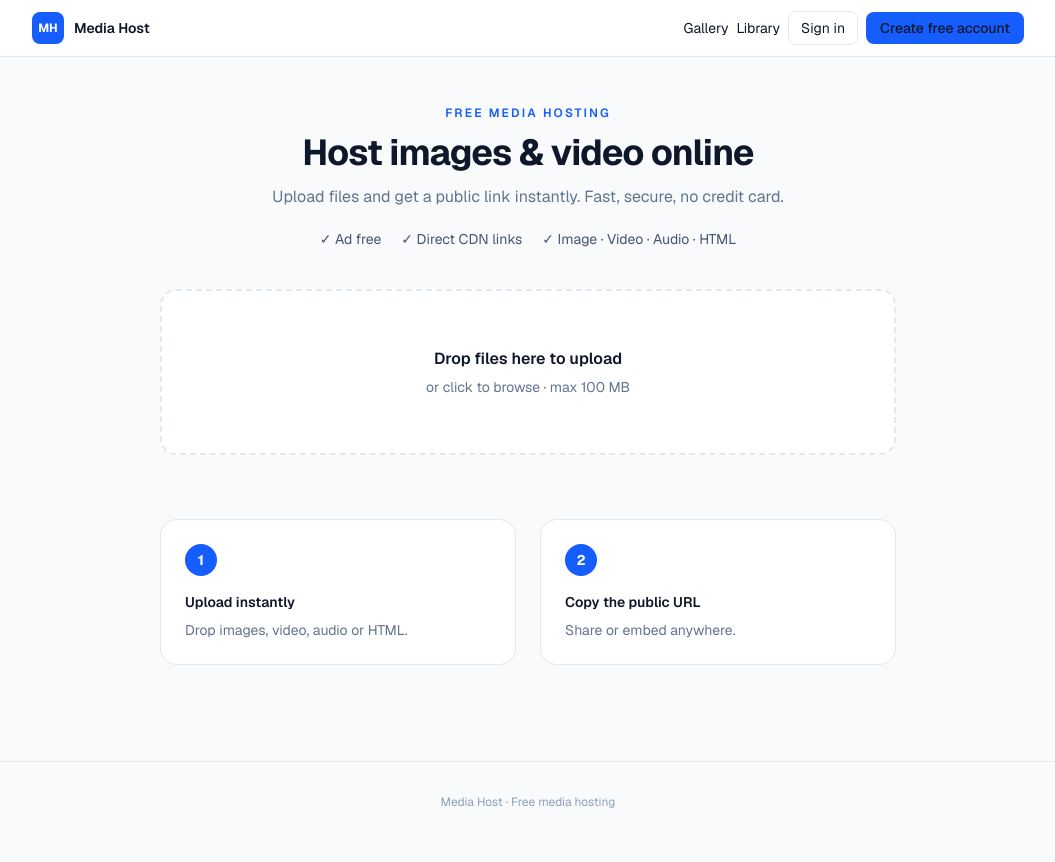
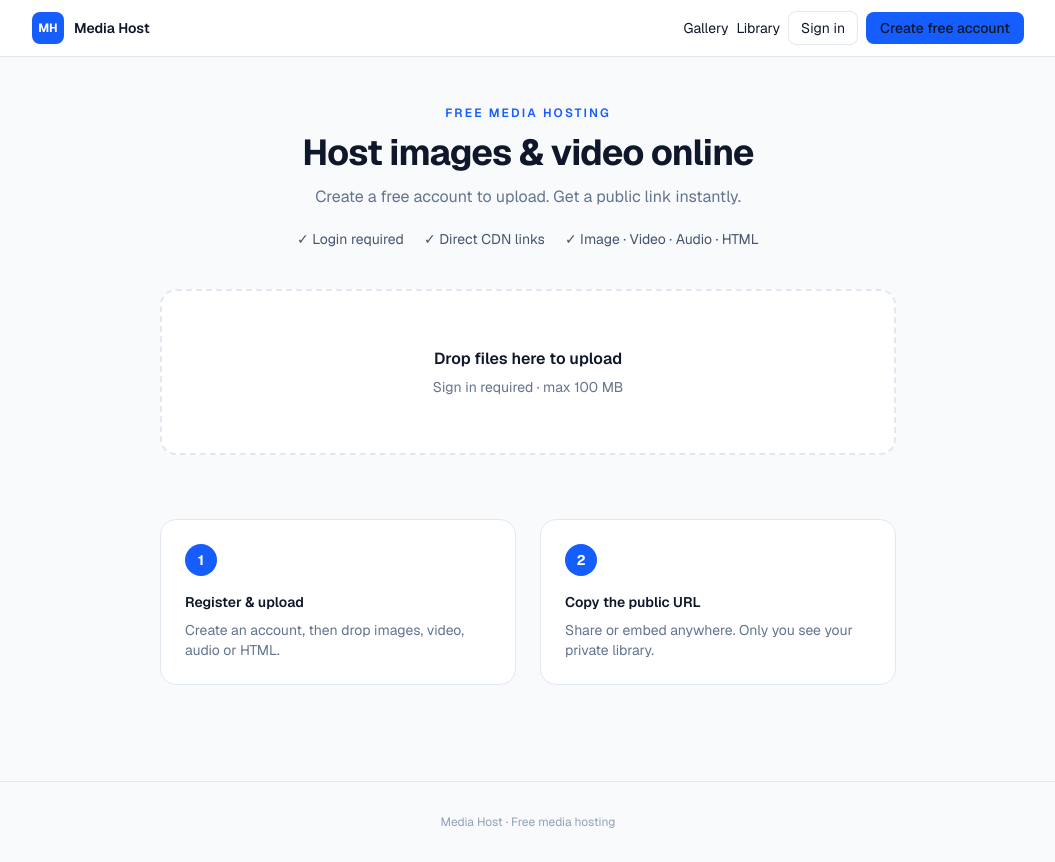
Before and after one commit to BluHExH/media-host, a Next.js app: page / in a window 1280 px wide. Shown: the whole page, without its empty margins (112-1167 px from the left). Built offline with nearby package versions, Linux system fonts and the light colour scheme.

Commit message:
Home: block upload without login token

```diff
--- a/src/app/page.tsx
+++ b/src/app/page.tsx
@@ -1,9 +1,10 @@
 "use client";
 import { useState, useRef, useCallback } from "react";
 import Link from "next/link";
+
 type Uploaded = { url: string; name: string; contentType: string; size: number };
 const TK = "media_host_token";
-const PK = "media_host_pass";
+
 export default function HomePage() {
   const [dragOver, setDragOver] = useState(false);
   const [uploading, setUploading] = useState(false);
@@ -12,44 +13,79 @@ export default function HomePage() {
   const [error, setError] = useState("");
   const [copied, setCopied] = useState<string | null>(null);
   const ref = useRef<HTMLInputElement>(null);
+
   const headers = useCallback(() => {
     const h: Record<string, string> = {};
     if (typeof window === "undefined") return h;
-    const p = localStorage.getItem(PK) || "";
     const t = localStorage.getItem(TK) || "";
-    if (p) h["x-password"] = p;
     if (t) h["x-auth-token"] = t;
     return h;
   }, []);
+
   const upload = async (list: FileList | null) => {
     if (!list?.length) return;
-    setError(""); setUploading(true);
+    const t = typeof window !== "undefined" ? localStorage.getItem(TK) || "" : "";
+    if (!t) {
+      setError("Sign in required to upload. Create a free account first.");
+      return;
+    }
+    setError("");
+    setUploading(true);
     const arr = Array.from(list);
     const next: Uploaded[] = [];
     for (let i = 0; i < arr.length; i++) {
       setProgress({ done: i, total: arr.length });
       const file = arr[i];
       const fd = new FormData();
-      fd.append("file", file); fd.append("album", "general"); fd.append("expiry", "never"); fd.append("public", "1");
+      fd.append("file", file);
+      fd.append("album", "general");
+      fd.append("expiry", "never");
+      fd.append("public", "1");
       const res = await fetch("/api/upload", { method: "POST", headers: headers(), body: fd });
-      if (res.status === 401) { setError("Sign in required. Create a free account first."); setUploading(false); return; }
-      if (!res.ok) { const d = await res.json().catch(() => ({})); setError(d.error || "Failed"); continue; }
+      if (res.status === 401) {
+        setError("Sign in required to upload. Create a free account first.");
+        setUploading(false);
+        return;
+      }
+      if (!res.ok) {
+        const d = await res.json().catch(() => ({}));
+        setError(d.error || "Failed: " + file.name);
+        continue;
+      }
       const d = await res.json();
-      next.push({ url: d.url, name: file.name, contentType: d.contentType || file.type, size: d.size || file.size });
+      next.push({
+        url: d.url,
+        name: file.name,
+        contentType: d.contentType || file.type,
+        size: d.size || file.size,
+      });
     }
-    setItems((p) => [...next, ...p]); setUploading(false); setProgress({ done: 0, total: 0 });
+    setItems((p) => [...next, ...p]);
+    setUploading(false);
+    setProgress({ done: 0, total: 0 });
     if (ref.current) ref.current.value = "";
   };
-  const copy = (url: string) => { navigator.clipboard.writeText(url); setCopied(url); setTimeout(() => setCopied(null), 2000); };
-  const fmt = (b: number) => b < 1024 ? b + " B" : b < 1e6 ? (b / 1024).toFixed(1) + " KB" : (b / 1e6).toFixed(1) + " MB";
+
+  const copy = (url: string) => {
+    navigator.clipboard.writeText(url);
+    setCopied(url);
+    setTimeout(() => setCopied(null), 2000);
+  };
+
+  const fmt = (b: number) =>
+    b < 1024 ? b + " B" : b < 1e6 ? (b / 1024).toFixed(1) + " KB" : (b / 1e6).toFixed(1) + " MB";
   const isImg = (t: string) => t.startsWith("image/");
   const isVid = (t: string) => t.startsWith("video/");
   const isHtml = (t: string) => t.includes("html");
+
   return (
     <div className="min-h-screen bg-slate-50">
       <header className="border-b border-slate-200 bg-white">
         <div className="mx-auto flex h-14 max-w-5xl items-center justify-between px-4">
-          <div className="flex items-center gap-2.5"><div className="flex h-8 w-8 items-center justify-center rounded-lg bg-blue-600 text-xs font-bold text-white">MH</div><span className="text-sm font-semibold">Media Host</span></div>
+          <div className="flex items-center gap-2.5">
+            <div className="flex h-8 w-8 items-center justify-center rounded-lg bg-blue-600 text-xs font-bold text-white">MH</div>
+            <span className="text-sm font-semibold">Media Host</span>
+          </div>
           <nav className="flex items-center gap-2">
             <Link href="/gallery" className="text-sm text-slate-600">Gallery</Link>
             <Link href="/library" className="text-sm text-slate-600">Library</Link>
@@ -62,41 +98,70 @@ export default function HomePage() {
         <div className="text-center">
           <p className="text-xs font-semibold uppercase tracking-[0.18em] text-blue-600">Free media hosting</p>
           <h1 className="mt-3 text-3xl font-bold tracking-tight sm:text-4xl">Host images &amp; video online</h1>
-          <p className="mx-auto mt-3 max-w-lg text-slate-500">Upload files and get a public link instantly. Fast, secure, no credit card.</p>
+          <p className="mx-auto mt-3 max-w-lg text-slate-500">Create a free account to upload. Get a public link instantly.</p>
           <ul className="mt-5 flex flex-wrap justify-center gap-x-5 text-sm text-slate-600">
-            <li>✓ Ad free</li><li>✓ Direct CDN links</li><li>✓ Image · Video · Audio · HTML</li>
+            <li>✓ Login required</li>
+            <li>✓ Direct CDN links</li>
+            <li>✓ Image · Video · Audio · HTML</li>
           </ul>
         </div>
-        <div onDragOver={(e) => { e.preventDefault(); setDragOver(true); }} onDragLeave={() => setDragOver(false)} onDrop={(e) => { e.preventDefault(); setDragOver(false); upload(e.dataTransfer.files); }}
-          className={`relative mt-10 rounded-2xl border-2 border-dashed bg-white ${dragOver ? "border-blue-500 bg-blue-50" : "border-slate-200"}`}>
+        <div
+          onDragOver={(e) => { e.preventDefault(); setDragOver(true); }}
+          onDragLeave={() => setDragOver(false)}
+          onDrop={(e) => { e.preventDefault(); setDragOver(false); upload(e.dataTransfer.files); }}
+          className={`relative mt-10 rounded-2xl border-2 border-dashed bg-white ${dragOver ? "border-blue-500 bg-blue-50" : "border-slate-200"}`}
+        >
           <input ref={ref} type="file" accept="image/*,video/*,audio/*,.html,.htm" multiple onChange={(e) => upload(e.target.files)} className="absolute inset-0 z-10 cursor-pointer opacity-0" disabled={uploading} />
           <div className="pointer-events-none px-6 py-14 text-center">
             <p className="text-base font-semibold">{uploading ? `Uploading ${progress.done + 1}/${progress.total}…` : "Drop files here to upload"}</p>
-            <p className="mt-1.5 text-sm text-slate-500">or click to browse · max 100 MB</p>
+            <p className="mt-1.5 text-sm text-slate-500">Sign in required · max 100 MB</p>
           </div>
         </div>
-        {error && <div className="mt-4 rounded-xl border border-red-200 bg-red-50 px-4 py-3 text-sm text-red-700">{error} <Link href="/login?tab=register" className="underline">Create account</Link></div>}
+        {error && (
+          <div className="mt-4 rounded-xl border border-red-200 bg-red-50 px-4 py-3 text-sm text-red-700">
+            {error}{" "}
+            <Link href="/login?tab=register" className="font-medium underline">Create account</Link>
+            {" · "}
+            <Link href="/login" className="font-medium underline">Sign in</Link>
+          </div>
+        )}
         {items.length > 0 && (
           <div className="mt-8 space-y-3">
             <h2 className="text-sm font-semibold">Your links</h2>
             {items.map((item) => (
               <div key={item.url} className="flex flex-col gap-3 rounded-xl border border-slate-200 bg-white p-3 sm:flex-row sm:items-center">
                 <div className="h-16 w-full shrink-0 overflow-hidden rounded-lg bg-slate-100 sm:w-20">
-                  {isImg(item.contentType) ? <img src={item.url} alt="" className="h-full w-full object-cover" /> : isVid(item.contentType) ? <video src={item.url} className="h-full w-full object-cover" muted /> : <div className="flex h-full items-center justify-center text-xs text-slate-400">{isHtml(item.contentType) ? "HTML" : "FILE"}</div>}
+                  {isImg(item.contentType) ? (
+                    <img src={item.url} alt="" className="h-full w-full object-cover" />
+                  ) : isVid(item.contentType) ? (
+                    <video src={item.url} className="h-full w-full object-cover" muted />
+                  ) : (
+                    <div className="flex h-full items-center justify-center text-xs text-slate-400">{isHtml(item.contentType) ? "HTML" : "FILE"}</div>
+                  )}
                 </div>
                 <div className="min-w-0 flex-1">
                   <p className="truncate text-sm font-medium">{item.name}</p>
                   <p className="truncate font-mono text-xs text-slate-400">{item.url}</p>
                   <p className="text-[11px] text-slate-400">{fmt(item.size)}</p>
                 </div>
-                <button type="button" onClick={() => copy(item.url)} className="rounded-lg bg-blue-600 px-3.5 py-2 text-xs font-semibold text-white">{copied === item.url ? "Copied!" : "Copy URL"}</button>
+                <button type="button" onClick={() => copy(item.url)} className="rounded-lg bg-blue-600 px-3.5 py-2 text-xs font-semibold text-white">
+                  {copied === item.url ? "Copied!" : "Copy URL"}
+                </button>
               </div>
             ))}
           </div>
         )}
         <div className="mt-16 grid gap-6 sm:grid-cols-2">
-          <div className="rounded-2xl border border-slate-200 bg-white p-6"><div className="flex h-8 w-8 items-center justify-center rounded-full bg-blue-600 text-sm font-bold text-white">1</div><h3 className="mt-4 text-sm font-semibold">Upload instantly</h3><p className="mt-2 text-sm text-slate-500">Drop images, video, audio or HTML.</p></div>
-          <div className="rounded-2xl border border-slate-200 bg-white p-6"><div className="flex h-8 w-8 items-center justify-center rounded-full bg-blue-600 text-sm font-bold text-white">2</div><h3 className="mt-4 text-sm font-semibold">Copy the public URL</h3><p className="mt-2 text-sm text-slate-500">Share or embed anywhere.</p></div>
+          <div className="rounded-2xl border border-slate-200 bg-white p-6">
+            <div className="flex h-8 w-8 items-center justify-center rounded-full bg-blue-600 text-sm font-bold text-white">1</div>
+            <h3 className="mt-4 text-sm font-semibold">Register &amp; upload</h3>
+            <p className="mt-2 text-sm text-slate-500">Create an account, then drop images, video, audio or HTML.</p>
+          </div>
+          <div className="rounded-2xl border border-slate-200 bg-white p-6">
+            <div className="flex h-8 w-8 items-center justify-center rounded-full bg-blue-600 text-sm font-bold text-white">2</div>
+            <h3 className="mt-4 text-sm font-semibold">Copy the public URL</h3>
+            <p className="mt-2 text-sm text-slate-500">Share or embed anywhere. Only you see your private library.</p>
+          </div>
         </div>
       </main>
       <footer className="border-t border-slate-200 py-8 text-center text-xs text-slate-400">Media Host · Free media hosting</footer>
```
